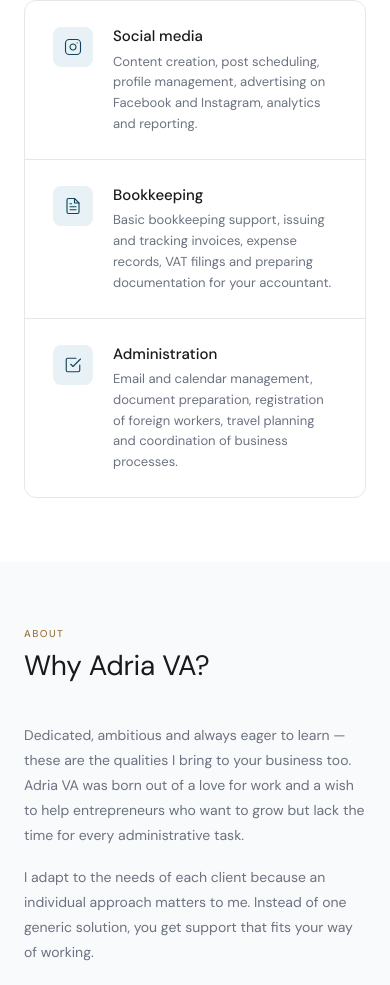
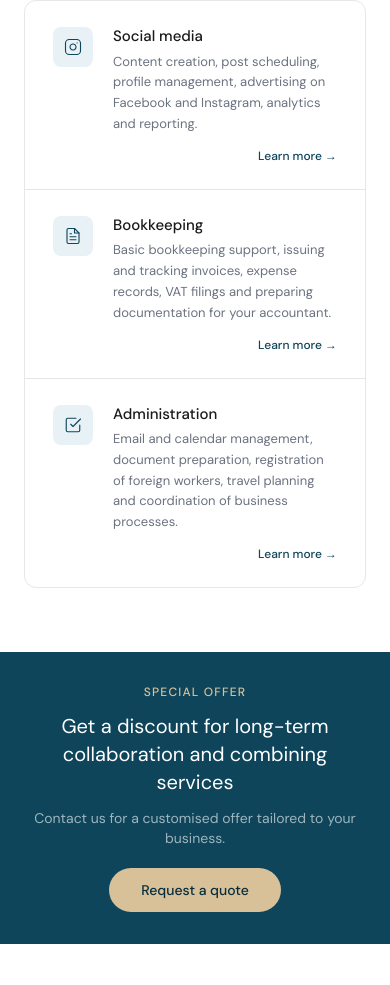
Before and after one commit to rukavina-git/adria-va, a Next.js app: page /en in a window 390 px wide. Shown: the part 1012-1997 px from the top of the page. Built offline with nearby package versions, Linux system fonts and the light colour scheme.

Commit message:
add discount banner and service detail modal; update footer and services section

```diff
--- a/src/app/[locale]/page.tsx
+++ b/src/app/[locale]/page.tsx
@@ -8,6 +8,7 @@ import Footer from "@/components/Footer";
 import WhatsAppButton from "@/components/WhatsAppButton";
 import Hero from "@/components/sections/Hero";
 import Services from "@/components/sections/Services";
+import DiscountBanner from "@/components/sections/DiscountBanner";
 import About from "@/components/sections/About";
 import Pricing from "@/components/sections/Pricing";
 import Contact from "@/components/sections/Contact";
@@ -30,11 +31,12 @@ export default async function Home({
       <main>
         <Hero hero={content.hero} />
         <Services services={content.services} />
+        <DiscountBanner banner={content.discountBanner} />
+        <Pricing pricing={content.pricing} />
         <About about={content.about} />
-        <Pricing pricing={content.pricing} />
         <Contact contact={content.contact} />
       </main>
-      <Footer copy={content.footer.copy} />
+      <Footer copy={content.footer.copy} legal={content.footer.legal} />
       <WhatsAppButton />
     </>
   );
--- a/src/components/Nav.tsx
+++ b/src/components/Nav.tsx
@@ -20,7 +20,7 @@ export default function Nav({ nav }: { nav: Content["nav"] }) {
             <li key={link.href}>
               <a
                 href={link.href}
-                className="text-sm tracking-[0.02em] text-white transition hover:text-accent"
+                className="text-sm tracking-[0.02em] text-white transition-colors duration-200 hover:text-accent"
               >
                 {link.label}
               </a>
--- /dev/null
+++ b/src/components/sections/DiscountBanner.tsx
@@ -0,0 +1,27 @@
+import type { Content } from "@/lib/content";
+
+export default function DiscountBanner({
+  banner,
+}: {
+  banner: Content["discountBanner"];
+}) {
+  return (
+    <section className="bg-brand py-8 px-6 md:px-12">
+      <div className="flex flex-col items-center gap-3 text-center">
+        <span className="text-xs font-medium uppercase tracking-widest text-accent">
+          {banner.label}
+        </span>
+        <p className="max-w-2xl text-xl font-normal text-white md:text-2xl">
+          {banner.title}
+        </p>
+        <p className="text-sm text-white/60">{banner.subtitle}</p>
+        <a
+          href="#kontakt"
+          className="mt-2 rounded-full bg-accent px-8 py-3 text-sm font-medium text-brand-dark transition hover:bg-accent-dark"
+        >
+          {banner.cta}
+        </a>
+      </div>
+    </section>
+  );
+}
--- a/src/components/sections/Hero.tsx
+++ b/src/components/sections/Hero.tsx
@@ -16,7 +16,7 @@ export default function Hero({ hero }: { hero: Content["hero"] }) {
         }}
       />
       <div className="relative z-10 flex flex-col items-center gap-4">
-        <h1 className="max-w-[600px] text-5xl font-light leading-[1.15] tracking-[-0.01em] text-white md:text-6xl">
+        <h1 className="max-w-2xl mx-auto text-5xl font-light leading-[1.15] tracking-[-0.01em] text-white md:text-6xl">
           {hero.titleLead}
           <em className="font-light text-accent">{hero.titleAccent}</em>
         </h1>
--- a/src/components/sections/Pricing.tsx
+++ b/src/components/sections/Pricing.tsx
@@ -135,8 +135,8 @@ export default function Pricing({ pricing }: { pricing: Content["pricing"] }) {
     pricing.tabs.find((tab) => tab.id === activeId) ?? pricing.tabs[0];
 
   const gridClass =
-    activeTab.cards.length >= 4
-      ? "max-w-[1100px] sm:grid-cols-2 lg:grid-cols-4"
+    activeTab.id === "kn"
+      ? "max-w-[860px] sm:grid-cols-2"
       : "max-w-[860px] md:grid-cols-3";
 
   return (
--- a/src/components/sections/Services.tsx
+++ b/src/components/sections/Services.tsx
@@ -1,6 +1,9 @@
-import type { ReactNode } from "react";
+"use client";
+
+import { useState, type ReactNode } from "react";
 import SectionLabel from "@/components/ui/SectionLabel";
-import type { Content } from "@/lib/content";
+import ServiceDetailModal from "@/components/ui/ServiceDetailModal";
+import type { Content, ServiceItem } from "@/lib/content";
 
 const icons: Record<string, ReactNode> = {
   social: (
@@ -32,13 +35,15 @@ export default function Services({
 }: {
   services: Content["services"];
 }) {
+  const [activeService, setActiveService] = useState<ServiceItem | null>(null);
+
   return (
     <section id="usluge" className="bg-white px-6 py-16 md:px-12 md:py-18">
       <SectionLabel>{services.label}</SectionLabel>
       <h2 className="mb-10 max-w-[420px] text-[28px] font-normal leading-[1.2] tracking-[-0.01em] text-ink">
         {services.title}
       </h2>
-      <div className="max-w-[960px] divide-y divide-line overflow-hidden rounded-xl border border-line">
+      <div className="divide-y divide-line overflow-hidden rounded-xl border border-line">
         {services.items.map((item) => (
           <div
             key={item.title}
@@ -57,17 +62,37 @@ export default function Services({
                 {icons[item.icon]}
               </svg>
             </div>
-            <div>
+            <div className="flex-1">
               <p className="mb-1 text-[15px] font-medium text-ink">
                 {item.title}
               </p>
               <p className="text-[13px] leading-[1.6] text-muted">
                 {item.description}
               </p>
+              {item.details && (
+                <div className="mt-3 flex justify-end">
+                  <button
+                    type="button"
+                    onClick={() => setActiveService(item)}
+                    className="text-[12px] font-medium text-brand transition-colors duration-200 hover:text-brand-dark"
+                  >
+                    {services.learnMore}
+                  </button>
+                </div>
+              )}
             </div>
           </div>
         ))}
       </div>
+
+      {activeService && (
+        <ServiceDetailModal
+          title={activeService.title}
+          details={activeService.details ?? ""}
+          viewPricingCta={services.viewPricing}
+          onClose={() => setActiveService(null)}
+        />
+      )}
     </section>
   );
 }
--- /dev/null
+++ b/src/components/ui/ServiceDetailModal.tsx
@@ -0,0 +1,65 @@
+"use client";
+
+interface ServiceDetailModalProps {
+  title: string;
+  details: string;
+  viewPricingCta: string;
+  onClose: () => void;
+}
+
+export default function ServiceDetailModal({
+  title,
+  details,
+  viewPricingCta,
+  onClose,
+}: ServiceDetailModalProps) {
+  function handleViewPricing() {
+    onClose();
+    setTimeout(() => {
+      document.getElementById("cjenik")?.scrollIntoView({ behavior: "smooth" });
+    }, 50);
+  }
+
+  return (
+    <div
+      className="fixed inset-0 z-50 overflow-y-auto bg-black/50"
+      onClick={onClose}
+    >
+      <div
+        className="mx-auto mt-24 mb-12 w-full max-w-lg rounded-xl bg-white p-8 shadow-xl"
+        onClick={(e) => e.stopPropagation()}
+      >
+        <div className="mb-5 flex items-start justify-between gap-4">
+          <h3 className="text-xl font-normal text-ink">{title}</h3>
+          <button
+            type="button"
+            onClick={onClose}
+            aria-label="Zatvori"
+            className="-mt-1 -mr-1 flex h-8 w-8 flex-shrink-0 items-center justify-center rounded-md text-muted transition hover:bg-surface hover:text-ink"
+          >
+            <svg
+              viewBox="0 0 24 24"
+              className="h-5 w-5"
+              fill="none"
+              stroke="currentColor"
+              strokeWidth={1.5}
+              strokeLinecap="round"
+              strokeLinejoin="round"
+            >
+              <line x1="18" y1="6" x2="6" y2="18" />
+              <line x1="6" y1="6" x2="18" y2="18" />
+            </svg>
+          </button>
+        </div>
+        <p className="text-[14px] leading-[1.75] text-muted">{details}</p>
+        <button
+          type="button"
+          onClick={handleViewPricing}
+          className="mt-8 rounded-md bg-brand px-6 py-2.5 text-[13px] font-medium tracking-[0.02em] text-white transition hover:bg-brand-dark"
+        >
+          {viewPricingCta}
+        </button>
+      </div>
+    </div>
+  );
+}
--- a/src/content/en/index.json
+++ b/src/content/en/index.json
@@ -15,23 +15,34 @@
   "services": {
     "label": "What I offer",
     "title": "Services tailored to your business",
+    "learnMore": "Learn more →",
+    "viewPricing": "View pricing →",
     "items": [
       {
         "icon": "social",
         "title": "Social media",
-        "description": "Content creation, post scheduling, profile management, advertising on Facebook and Instagram, analytics and reporting."
+        "description": "Content creation, post scheduling, profile management, advertising on Facebook and Instagram, analytics and reporting.",
+        "details": "We cover all aspects of your social media presence — from strategy and content creation to profile management and advertising. We create graphics and video content (Reels, Stories, photo posts), schedule posts in advance, respond to comments and reviews, and track results through detailed monthly reports. We work on Facebook, Instagram, TikTok and Google Ads."
       },
       {
         "icon": "ledger",
         "title": "Bookkeeping",
-        "description": "Basic bookkeeping support, issuing and tracking invoices, expense records, VAT filings and preparing documentation for your accountant."
+        "description": "Basic bookkeeping support, issuing and tracking invoices, expense records, VAT filings and preparing documentation for your accountant.",
+        "details": "We provide basic bookkeeping support tailored to the needs of small business owners and sole traders. We record incoming and outgoing invoices, track payments and collections, calculate VAT and submit VAT returns, maintain employee records, process payroll and submit JOPPD forms. We prepare everything neatly and on time so your accountant or the Tax Administration always has everything they need."
       },
       {
         "icon": "admin",
         "title": "Administration",
-        "description": "Email and calendar management, document preparation, registration of foreign workers, travel planning and coordination of business processes."
+        "description": "Email and calendar management, document preparation, registration of foreign workers, travel planning and coordination of business processes.",
+        "details": "We take over all administrative tasks that take up your time — email and calendar management, document archiving and organisation, data entry and processing, preparing and sending invoices, responding to customer enquiries. We also specialise in registering and deregistering foreign workers (HZMO, HZZO, MUP) and coordinating booked groups for hospitality businesses."
       }
     ]
+  },
+  "discountBanner": {
+    "label": "SPECIAL OFFER",
+    "title": "Get a discount for long-term collaboration and combining services",
+    "subtitle": "Contact us for a customised offer tailored to your business.",
+    "cta": "Request a quote"
   },
   "about": {
     "label": "About",
@@ -56,7 +67,6 @@
             "price": 350,
             "unit": "/ month",
             "badge": null,
-            "description": "Suitable for smaller businesses looking to grow their social media presence",
             "features": [
               "Profile management on 1–2 networks",
               "8–12 posts per month (reels, video, photo, story)",
@@ -73,8 +83,7 @@
             "subtitle": "Growth",
             "price": 450,
             "unit": "/ month",
-            "badge": "Most popular",
-            "description": "Ideal for growing businesses that want to strengthen their online presence",
+            "badge": null,
             "features": [
               "Profile management on 2–3 networks",
               "16 posts per month (reels, video, photo, story)",
@@ -93,7 +102,6 @@
             "price": 850,
             "unit": "/ month",
             "badge": null,
-            "description": "For brands seeking a comprehensive, full-service approach",
             "features": [
               "Profile management on 3–5 networks",
               "25–30 posts per month (reels, video, photo, story)",
@@ -200,6 +208,7 @@
     }
   },
   "footer": {
-    "copy": "© 2026 Adria VA — Virtual assistance business · Split"
+    "copy": "© 2026 Adria VA — Virtual assistance business · Split",
+    "legal": "Obrt Adria VA – za virtualnu asistenciju · Vlasnik: Ana Marija Rukavina · Česvinica · Obveznik nije u sustavu PDV-a temeljem čl. 90 st. 1 i st. 2 Zakona o PDV-u (NN br. 73/13)"
   }
 }
--- a/src/content/hr/index.json
+++ b/src/content/hr/index.json
@@ -15,23 +15,34 @@
   "services": {
     "label": "Što nudim",
     "title": "Usluge prilagođene vašem poslovanju",
+    "learnMore": "Saznajte više →",
+    "viewPricing": "Pogledajte cijene →",
     "items": [
       {
         "icon": "social",
         "title": "Društvene mreže",
-        "description": "Kreiranje sadržaja, planiranje objava, upravljanje profilima, oglašavanje na Facebook i Instagram platformama, analitika i izvještavanje."
+        "description": "Kreiranje sadržaja, planiranje objava, upravljanje profilima, oglašavanje na Facebook i Instagram platformama, analitika i izvještavanje.",
+        "details": "Pokrivamo sve aspekte vaše prisutnosti na društvenim mrežama — od strategije i kreiranja sadržaja do upravljanja profilima i oglašavanja. Izrađujemo grafike i video sadržaj (Reels, Stories, foto-objave), planiramo objave unaprijed, odgovaramo na komentare i recenzije te pratimo rezultate kroz detaljne mjesečne izvještaje. Radimo na platformama Facebook, Instagram, TikTok i Google Ads."
       },
       {
         "icon": "ledger",
         "title": "Knjigovodstvo",
-        "description": "Osnovna knjigovodstvena podrška, izdavanje i praćenje računa, evidencija troškova, PDV prijave i priprema dokumentacije za knjigovođu."
+        "description": "Osnovna knjigovodstvena podrška, izdavanje i praćenje računa, evidencija troškova, PDV prijave i priprema dokumentacije za knjigovođu.",
+        "details": "Pružamo osnovnu knjigovodstvenu podršku prilagođenu potrebama malih poduzetnika i obrta. Knjižimo ulazne i izlazne račune, pratimo plaćanja i naplate, obračunavamo PDV i podnosimo PDV prijave, vodimo evidenciju zaposlenika, obračunavamo plaće i podnosimo JOPPD obrasce. Sve pripremamo uredno i na vrijeme kako bi vaš knjigovođa ili Porezna uprava uvijek imali sve što trebaju."
       },
       {
         "icon": "admin",
         "title": "Administracija",
-        "description": "Upravljanje e-mailom i kalendarom, priprema dokumentacije, prijave stranih radnika, organizacija putovanja i koordinacija poslovnih procesa."
+        "description": "Upravljanje e-mailom i kalendarom, priprema dokumentacije, prijave stranih radnika, organizacija putovanja i koordinacija poslovnih procesa.",
+        "details": "Preuzimamo sve administrativne zadatke koji vam oduzimaju vrijeme — upravljanje e-mailovima i kalendarom, arhiviranje i organizacija dokumenata, unos i obrada podataka, priprema i slanje računa, odgovaranje na upite kupaca. Specijalizirali smo se i za prijave i odjave stranih radnika (HZMO, HZZO, MUP) te koordinaciju najavljenih grupa za ugostiteljske objekte."
       }
     ]
+  },
+  "discountBanner": {
+    "label": "POSEBNA PONUDA",
+    "title": "Ostvarite popust za dugoročnu suradnju i kombiniranje usluga",
+    "subtitle": "Javite nam se za prilagođenu ponudu prilagođenu vašem poslovanju.",
+    "cta": "Zatražite ponudu"
   },
   "about": {
     "label": "O meni",
@@ -56,7 +67,6 @@
             "price": 350,
             "unit": "/ mjesečno",
             "badge": null,
-            "description": "Prikladno za manja poduzeća koja žele povećati prisutnost na društvenim mrežama",
             "features": [
               "Upravljanje profilima na 1–2 mreže",
               "8–12 objava mjesečno (reels, video, foto, story)",
@@ -73,8 +83,7 @@
             "subtitle": "Rast",
             "price": 450,
             "unit": "/ mjesečno",
-            "badge": "Najpopularnije",
-            "description": "Idealno za poduzeća u fazi rasta koja žele osnažiti svoju online prisutnost",
+            "badge": null,
             "features": [
               "Upravljanje profilima na 2–3 mreže",
               "16 objava mjesečno (reels, video, foto, story)",
@@ -93,7 +102,6 @@
             "price": 850,
             "unit": "/ mjesečno",
             "badge": null,
-            "description": "Namijenjeno brendovima koji traže sveobuhvatan pristup i potpunu uslugu",
             "features": [
               "Upravljanje profilima na 3–5 mreža",
               "25–30 objava mjesečno (reels, video, foto, story)",
@@ -200,6 +208,7 @@
     }
   },
   "footer": {
-    "copy": "© 2026 Adria VA — Obrt za virtualnu asistenciju · Split"
+    "copy": "© 2026 Adria VA — Obrt za virtualnu asistenciju · Split",
+    "legal": "Obrt Adria VA – za virtualnu asistenciju · Vlasnik: Ana Marija Rukavina · Česvinica · Obveznik nije u sustavu PDV-a temeljem čl. 90 st. 1 i st. 2 Zakona o PDV-u (NN br. 73/13)"
   }
 }
--- a/src/lib/content.ts
+++ b/src/lib/content.ts
@@ -6,6 +6,7 @@ export interface ServiceItem {
   icon: string;
   title: string;
   description: string;
+  details?: string;
 }
 
 export interface PricingCard {
@@ -48,7 +49,8 @@ export interface Content {
     ctaPrimary: string;
     ctaSecondary: string;
   };
-  services: { label: string; title: string; items: ServiceItem[] };
+  services: { label: string; title: string; learnMore: string; viewPricing: string; items: ServiceItem[] };
+  discountBanner: { label: string; title: string; subtitle: string; cta: string };
   about: { label: string; title: string; paragraphs: string[] };
   pricing: { label: string; title: string; tabs: PricingTab[] };
   contact: {
@@ -61,7 +63,7 @@ export interface Content {
     email: string;
     form: ContactForm;
   };
-  footer: { copy: string };
+  footer: { copy: string; legal: string };
 }
 
 const content: Record<Locale, Content> = {
```
Also changed, not shown: src/components/Footer.tsx (+10 -5 lines).
